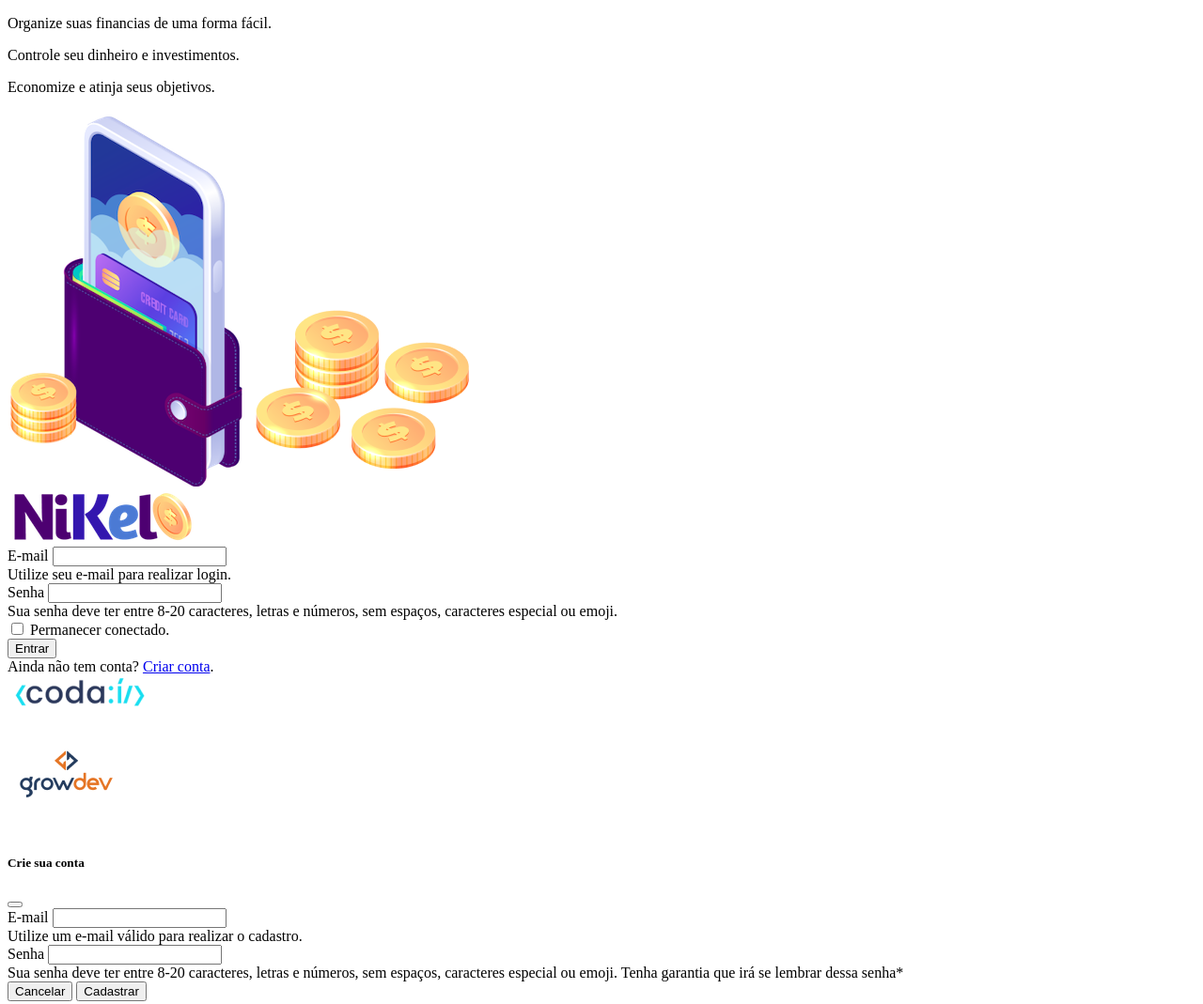
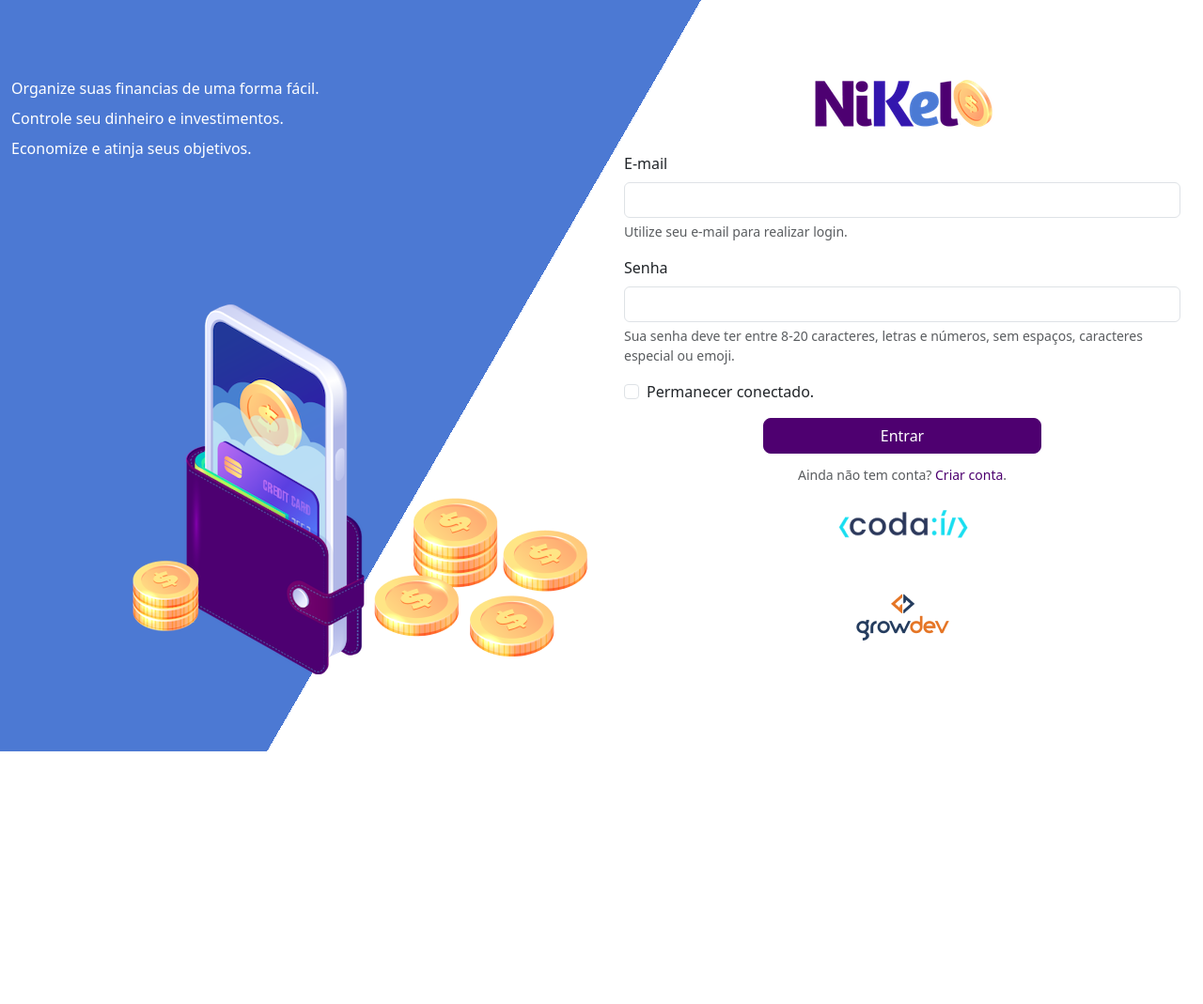
Before and after one commit to migueldevpe/growdev, a website: page index.html in a window 1280 px wide. Shown: the whole page at 94% size. After the commit the page ends 800 px from the top, so only its background shows below. Drawn offline with nearby package versions, Linux system fonts and the light colour scheme; the site is published under a folder, as on GitHub Pages, so addresses that start at the root find nothing.

Commit message:
fix: correção da página (vercel)

```diff
--- a/index.html
+++ b/index.html
@@ -7,17 +7,17 @@
 
   <meta name="description" content="...">
 
-  <link rel="stylesheet" href="/node_modules/bootstrap/dist/css/bootstrap.min.css">
-  <link rel="stylesheet" href="/src/index.css">
-  <script src="/node_modules/bootstrap/dist/js/bootstrap.bundle.min.js"></script>
+  <link rel="stylesheet" href="node_modules/bootstrap/dist/css/bootstrap.min.css">
+  <link rel="stylesheet" href="src/index.css">
+  <script src="node_modules/bootstrap/dist/js/bootstrap.bundle.min.js"></script>
 
-  <link rel="preload" href="/public/assets/images/nikel-logo.png" as="image" fetchpriority="high">
-  <link rel="preload" href="/public/assets/images/pocket.png" as="image" fetchpriority="high">
-  <link rel="preload" href="/public/assets/images/coins.png" as="image" fetchpriority="high">
-  <link rel="preload" href="/public/assets/images/codai-logo.png" as="image" fetchpriority="high">
-  <link rel="preload" href="/public/assets/images/growdev-logo.png" as="image" fetchpriority="high">
+  <link rel="preload" href="public/assets/images/nikel-logo.png" as="image" fetchpriority="high">
+  <link rel="preload" href="public/assets/images/pocket.png" as="image" fetchpriority="high">
+  <link rel="preload" href="public/assets/images/coins.png" as="image" fetchpriority="high">
+  <link rel="preload" href="public/assets/images/codai-logo.png" as="image" fetchpriority="high">
+  <link rel="preload" href="public/assets/images/growdev-logo.png" as="image" fetchpriority="high">
 
-  <link rel="icon" href="/public/assets/images/nikel-small-logo.png" type="image/png">
+  <link rel="icon" href="public/assets/images/nikel-small-logo.png" type="image/png">
 </head>
 <body>
   <main class="background-login">
```
